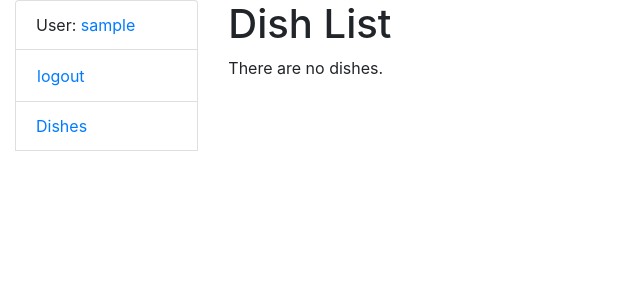
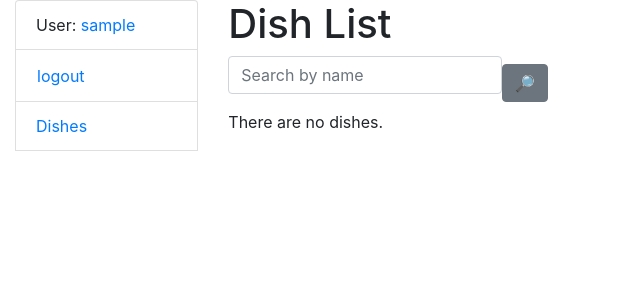
Before and after one commit to VolodymyrSemchysyn/kitchen-restoraunt, a Django app: page /dishes/ in a window 1280 px wide. Shown: the top 300 px of the page, without its empty margins (0-640 px from the left). Run offline with Django 5.2, Linux system fonts and the light colour scheme; the visitor is signed in with stand-in values (Sample User, id 1); data that the repository does not hold is empty; some libraries are stand-ins or nearby versions.

Commit message:
add dish search

```diff
--- /dev/null
+++ b/kitchen/forms.py
@@ -0,0 +1,14 @@
+from django import forms
+
+
+class DishNameSearchForm(forms.Form):
+    name = forms.CharField(
+        max_length=255,
+        required=False,
+        label="",
+        widget=forms.TextInput(
+            attrs={
+                "placeholder": "Search by name"
+            }
+        )
+    )
--- a/kitchen/models.py
+++ b/kitchen/models.py
@@ -17,7 +17,7 @@ class Ingredient(models.Model):
 
 
 class Cook(AbstractUser):
-    years_of_experience = models.IntegerField(null=False, blank=False)
+    years_of_experience = models.IntegerField(null=False, blank=False, default=0)
 
     class Meta:
         verbose_name = "cook"
--- a/kitchen/views.py
+++ b/kitchen/views.py
@@ -1,7 +1,9 @@
 from django.contrib.auth.decorators import login_required
+from django.contrib.auth.mixins import LoginRequiredMixin
 from django.shortcuts import render
 from django.views.generic import ListView
 
+from kitchen.forms import DishNameSearchForm
 from kitchen.models import DishType, Dish, Cook
 
 
@@ -15,14 +17,25 @@ def index(request):
         "total_dishes": total_dishes,
         "total_cooks": total_cooks
     }
-    render(request, index.html, context)
+    return render(request, "kitchen/index.html", context)
 
 
-class DishListView(ListView):
-    model = Dish
+class DishListView(LoginRequiredMixin,ListView):
     paginate_by = 5
 
+    def get_context_data(self, *, object_list=None, **kwargs):
+        context = super(DishListView, self).get_context_data(**kwargs)
+        name = self.request.GET.get("name", "")
+        context["search_form"] = DishNameSearchForm(
+            initial={"name": name}
+        )
+        return context
+
     def get_queryset(self):
-        return (Dish.objects.select_related("dish_type")
-                .prefetch_related("cookers")
-                .order_by("name"))
+        queryset = Dish.objects.select_related("dish_type").prefetch_related("cookers").order_by("name")
+        form = DishNameSearchForm(self.request.GET)
+
+        if form.is_valid():
+            return queryset.filter(name__icontains=form.cleaned_data["name"])
+
+        return queryset
--- a/kitchen_restaurant/settings.py
+++ b/kitchen_restaurant/settings.py
@@ -39,6 +39,8 @@ INSTALLED_APPS = [
     "django.contrib.staticfiles",
     "kitchen",
     "debug_toolbar",
+    "crispy_forms",
+    "crispy_bootstrap4",
 ]
 
 MIDDLEWARE = [
@@ -133,3 +135,5 @@ DEFAULT_AUTO_FIELD = "django.db.models.BigAutoField"
 AUTH_USER_MODEL = "kitchen.Cook"
 
 LOGIN_REDIRECT_URL = "/"
+
+CRISPY_TEMPLATE_PACK = "bootstrap4"
--- a/templates/kitchen/dish_list.html
+++ b/templates/kitchen/dish_list.html
@@ -1,8 +1,13 @@
 {% extends "base.html" %}
+{% load crispy_forms_filters %}
 {% block content %}
   <h1>
     Dish List
   </h1>
+    <form action="" method="get" class="form-inline">
+        {{ search_form|crispy }}
+        <input class="btn btn-secondary" type="submit" value="🔎">
+    </form>
   {% if dish_list %}
     <table class="table">
       <tr>
```
